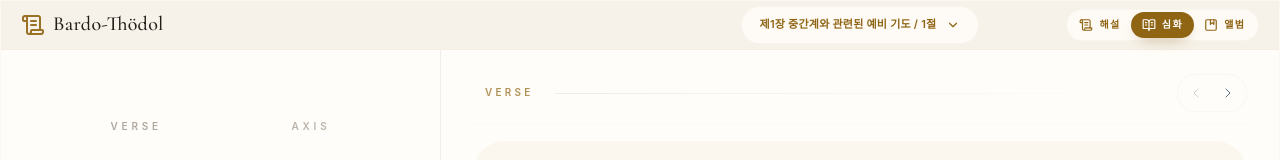
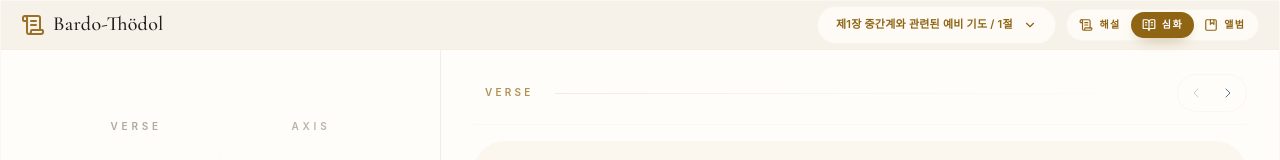
Before and after one commit to concario17-max/Thodol, a React (Vite) app: page /chapter/1/verse/1 in a window 1280 px wide. Shown: the top 160 px of the page. Built offline with nearby package versions, Linux system fonts and the light colour scheme; a web font is replaced by a local one.

Commit message:
style: align chapter-verse picker and mode toggle side-by-side on header right

```diff
--- a/src/components/Header.tsx
+++ b/src/components/Header.tsx
@@ -99,14 +99,12 @@ const Header = ({
                     </Link>
                 </div>
 
-                {/* 모바일 서브 헤더 라인: 독립된 알약 형태로 노출 */}
+                {/* 모바일 서브 헤더 라인: 피커와 모드 선택을 우측에 나란히 배치 */}
                 {selectionControls || showContentModeToggle ? (
-                    <div className="mt-2 flex w-full items-center justify-between border-t border-gold-border/10 pt-2 dark:border-dark-border/50">
-                        {selectionControls ? <div className="min-w-0 shrink-0">{selectionControls}</div> : <div />}
-                        <div className="flex items-center gap-2">
-                            {rightContent}
-                            {renderVerseModeToggle()}
-                        </div>
+                    <div className="mt-2 flex w-full items-center justify-end gap-2 border-t border-gold-border/10 pt-2 dark:border-dark-border/50">
+                        {rightContent}
+                        {selectionControls ? <div className="min-w-0 shrink-0">{selectionControls}</div> : null}
+                        {renderVerseModeToggle()}
                     </div>
                 ) : null}
             </div>
@@ -130,20 +128,11 @@ const Header = ({
                     </Link>
                 </div>
 
-                {/* 2열: 콘텐츠 영역 위의 헤더 공간 (그리드 정렬선 유지) */}
-                <div className="relative flex h-full min-w-0 items-center justify-center px-5">
-                    {/* 장/절 선택 피커 (콘텐츠 영역 중앙에 대칭 배치) */}
-                    {selectionControls ? (
-                        <div className="min-w-0 shrink-0">
-                            {selectionControls}
-                        </div>
-                    ) : null}
-
-                    {/* 모드 선택 및 테마는 우측 끝에 absolute 배치 */}
-                    <div className="absolute right-5 flex items-center gap-2">
-                        {rightContent}
-                        {renderVerseModeToggle()}
-                    </div>
+                {/* 2열: 콘텐츠 영역 위의 헤더 공간 (우측에 나란히 정렬) */}
+                <div className="flex min-w-0 items-center justify-end gap-2.5 px-5">
+                    {rightContent}
+                    {selectionControls ? <div className="min-w-0 shrink-0">{selectionControls}</div> : null}
+                    {renderVerseModeToggle()}
                 </div>
             </div>
         </header>
```
